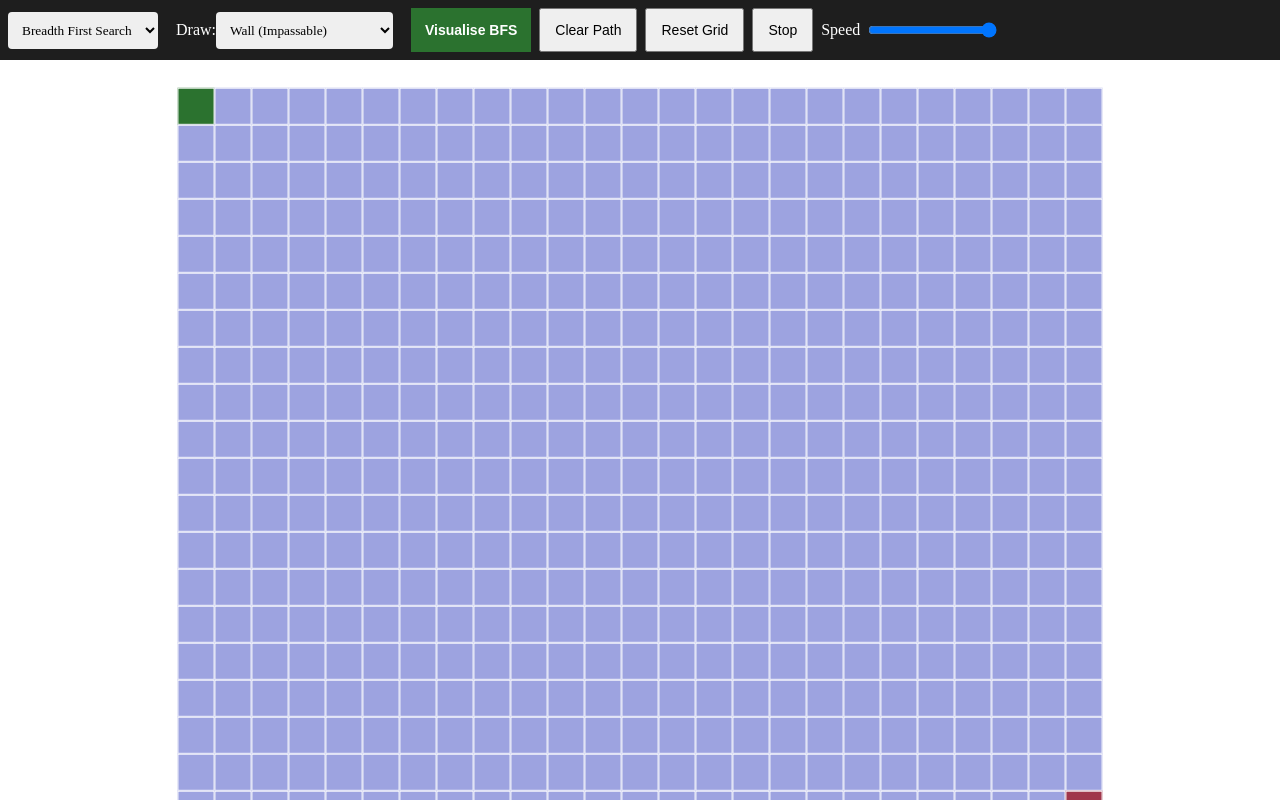
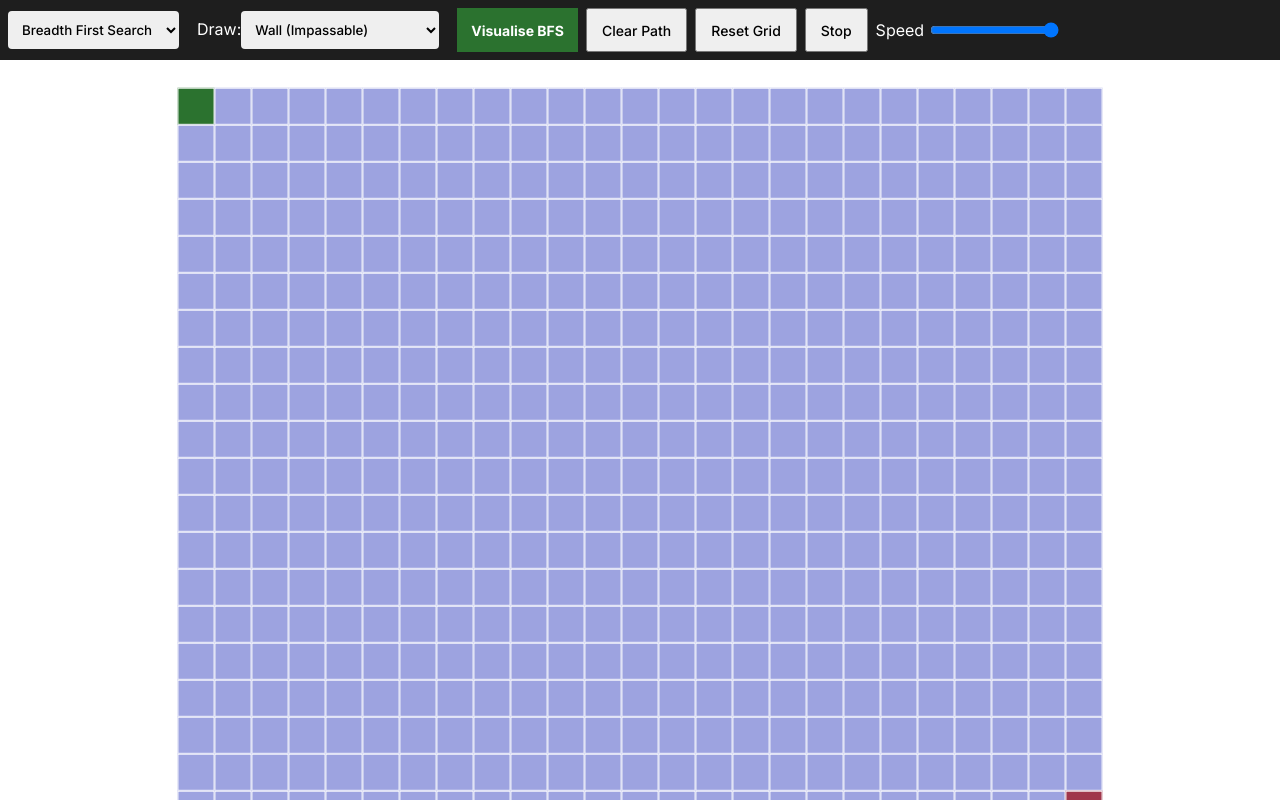
Before and after one commit to nim-p99/pathfinder, a React (Vite) app: page / in a window 1280 px wide. Built offline with nearby package versions, Linux system fonts and the light colour scheme.

Commit message:
standardise font

```diff
--- a/src/main.css
+++ b/src/main.css
@@ -1,3 +1,13 @@
+@import url('https://fonts.googleapis.com/css2?family=Inter:wght@400;500;600;700&display=swap');
+
+* {
+  box-sizing: border-box;
+  margin: 0;
+  padding: 0;
+}
+
+
+
 html,
 body,
 #root {
@@ -6,4 +16,12 @@
   width: 100%;
   height: 100%;
   overflow: hidden;
+  font-family: 'Inter', -apple-system, BlinkMacSystemFont, 'Segoe UI', Roboto, sans-serif;
+  -webkit-font-smoothing: antialiased;
+  -moz-osx-font-smoothing: grayscale;
 }
+
+button, select, input {
+  font-family: inherit;
+  font-weight: 500;
+}
```
